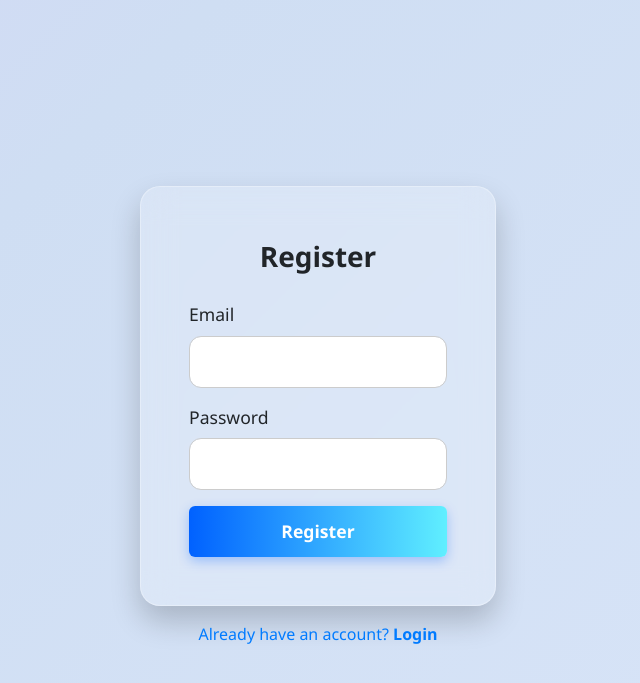
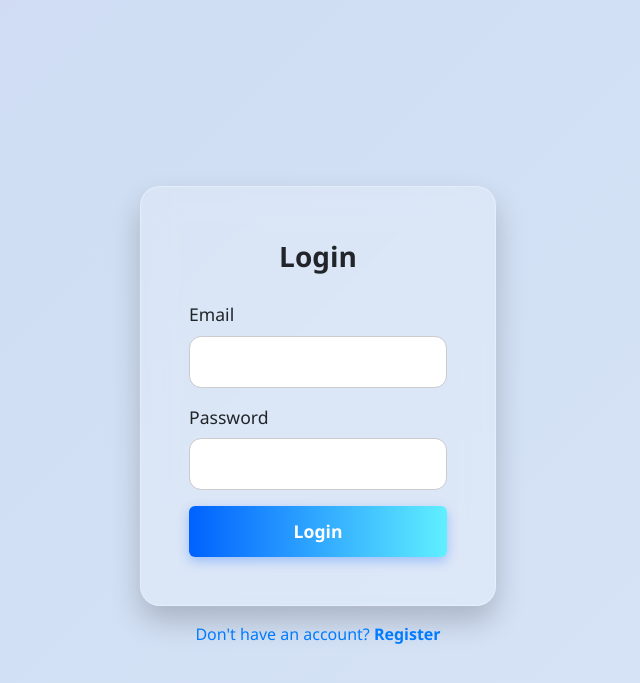
Before and after one commit to mckwk/IoT_project, a PHP site: page / in a window 1280 px wide. Shown: the top 683 px of the page, without its empty margins (322-962 px from the left). Run offline with PHP 8.4, Linux system fonts and the light colour scheme; some libraries are stand-ins or nearby versions.

Commit message:
Update index.php

```diff
--- a/website/index.php
+++ b/website/index.php
@@ -1,28 +1,30 @@
 <?php
 include 'db.php';
+session_start();
 
 if ($_SERVER["REQUEST_METHOD"] == "POST") {
     $email = filter_var($_POST['email'], FILTER_SANITIZE_EMAIL);
-    $password = password_hash($_POST['password'], PASSWORD_BCRYPT);
+    $password = $_POST['password'];
 
-    try {
-        $stmt = $pdo->prepare("INSERT INTO users (email, password) VALUES (:email, :password)");
-        $stmt->execute(['email' => $email, 'password' => $password]);
-    } catch (PDOException $e) {
-        echo 'Error';
+    $stmt = $pdo->prepare("SELECT * FROM users WHERE email = :email");
+    $stmt->execute(['email' => $email]);
+    $user = $stmt->fetch();
+
+    if ($user && password_verify($password, $user['password'])) {
+        $_SESSION['user_id'] = $user['id'];
+        header("Location: dashboard.php");
+        exit();
+    } else {
+        $error = "Invalid login credentials.";
     }
-
-    header("Location: index.php");
-    exit();
 }
 ?>
-
 <!DOCTYPE html>
 <html lang="en">
 <head>
     <meta charset="UTF-8">
     <meta name="viewport" content="width=device-width, initial-scale=1.0">
-    <title>Register</title>
+    <title>Login</title>
     <link href="https://cdn.jsdelivr.net/npm/bootstrap@5.3.2/dist/css/bootstrap.min.css" rel="stylesheet">
     <link rel="stylesheet" href="style.css">
 </head>
@@ -31,8 +33,9 @@ if ($_SERVER["REQUEST_METHOD"] == "POST") {
     <div class="row justify-content-center">
         <div class="col-md-4">
             <div class="card">
-                <div class="card-header text-center">Register</div>
+                <div class="card-header text-center">Login</div>
                 <div class="card-body">
+                    <?php if (isset($error)) echo "<div class='alert alert-danger'>$error</div>"; ?>
                     <form method="POST" novalidate>
                         <div class="mb-3">
                             <label class="form-label">Email</label>
@@ -43,12 +46,12 @@ if ($_SERVER["REQUEST_METHOD"] == "POST") {
                             <label class="form-label">Password</label>
                             <input type="password" name="password" class="form-control" required>
                         </div>
-                        <button type="submit" class="btn btn-primary w-100">Register</button>
+                        <button type="submit" class="btn btn-primary w-100">Login</button>
                     </form>
                 </div>
             </div>
             <p class="mt-3 text-center">
-                <a href="index.php" class="fancy-link">Already have an account? <strong>Login</strong></a>
+                <a href="register.php" class="fancy-link">Don't have an account? <strong>Register</strong></a>
             </p>
         </div>
     </div>
```
